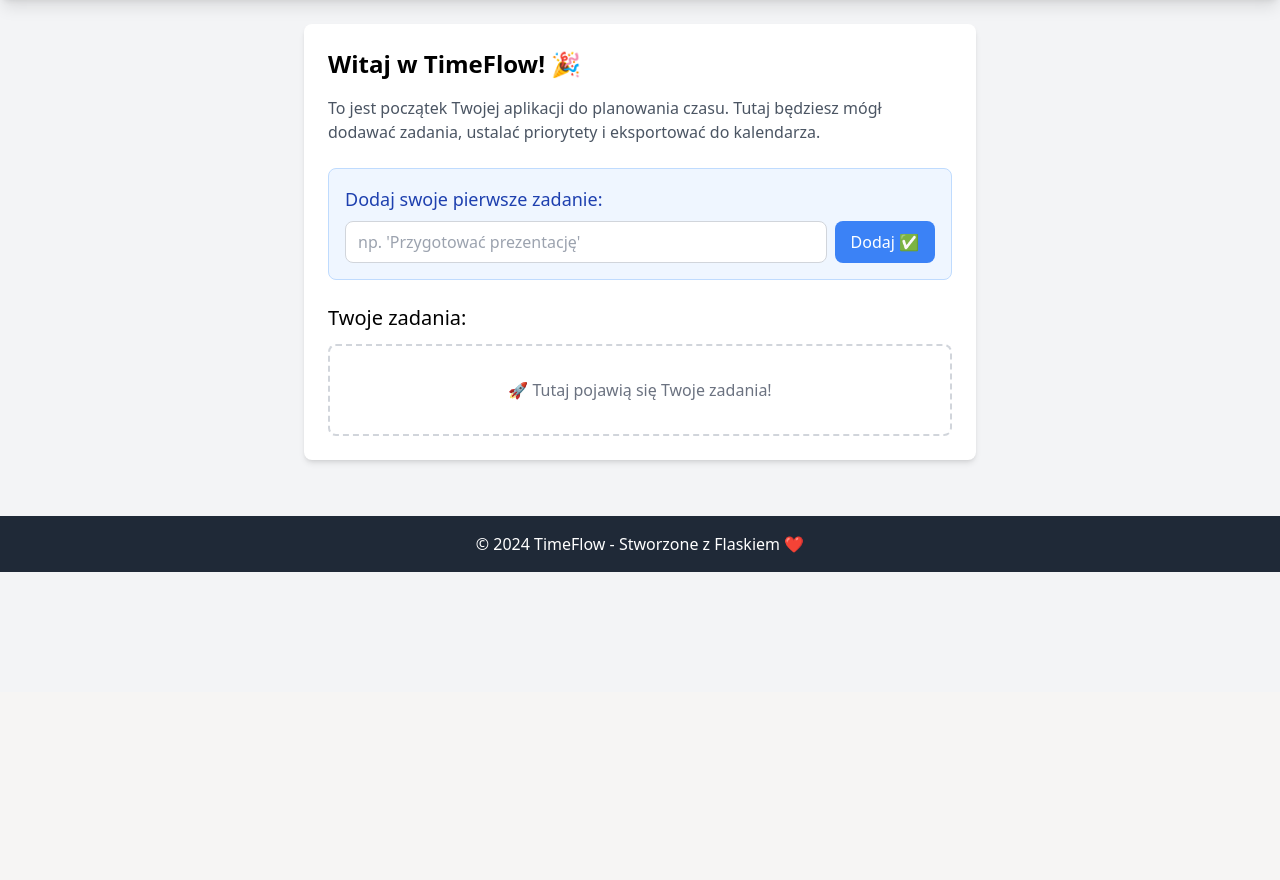
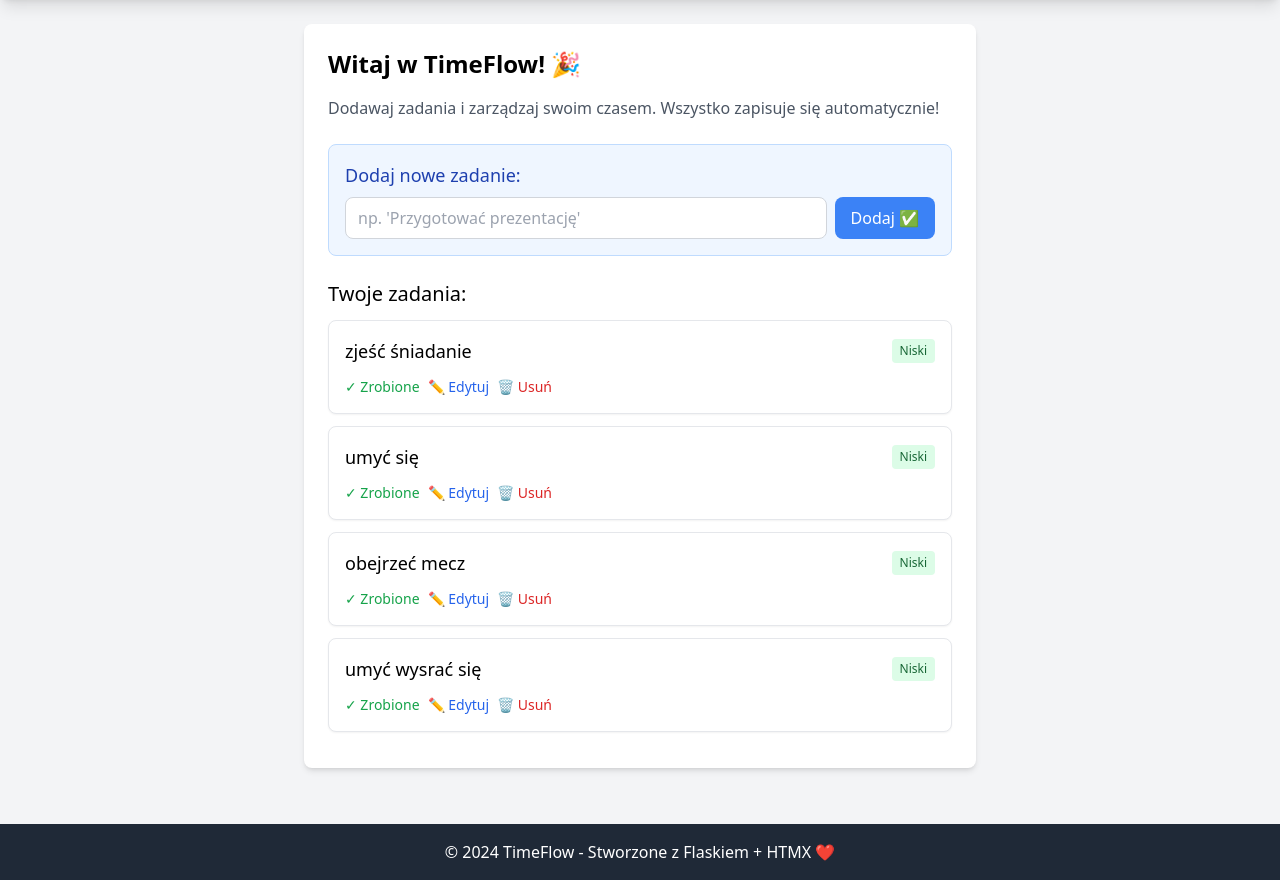
Before and after one commit to GreenDude5/TimeFlow, a Flask app: page / in a window 1280 px wide. Shown: the part 108-988 px from the top of the page. Before the commit the page ends 680 px from the top, so only its background shows below. Run offline with Flask 3, Linux system fonts and the light colour scheme; some libraries are stand-ins or nearby versions.

Commit message:
added some stuff

```diff
--- a/app.py
+++ b/app.py
@@ -1,5 +1,6 @@
-from flask import Flask, render_template, request, redirect, url_for
+from flask import Flask, render_template, request, redirect, url_for, jsonify
 from flask_sqlalchemy import SQLAlchemy
+from datetime import datetime
 import os
 
 
@@ -9,6 +10,7 @@ app = Flask(__name__)
 basedir = os.path.abspath(os.path.dirname(__file__))
 app.config['SQLALCHEMY_DATABASE_URI'] = 'sqlite:///' + os.path.join(basedir, 'database', 'app.db')
 app.config['SQLALCHEMY_TRACK_MODIFICATION'] = False
+app.config['SQLALCHEMY_SECRET_KEY'] = 'klucz_tymaczoswy'
 
 
 db = SQLAlchemy(app)
@@ -17,12 +19,46 @@ db = SQLAlchemy(app)
 class Task(db.Model):
     id = db.Column(db.Integer, primary_key=True)
     title = db.Column(db.String(100), nullable=False)
+    description = db.Column(db.String(200))
+    priority = db.Column(db.Integer, default=5)
+    due_date = db.Column(db.DateTime)
     completed = db.Column(db.Boolean, default=False)
+    created_at = db.Column(db.DateTime, default=datetime.now())
+
+    def to_dict(self):
+        return {
+            'id' : self.id,
+            'title' : self.title,
+            'description' : self.description,
+            'priority' : self.priority,
+            'due_date' : self.due_date,
+            'completed' : self.completed,
+            'created_at' : self.created_at
+        }
 
 
 @app.route('/')
 def index():
-    return render_template('index.html')
+    tasks = Task.query.order_by(Task.priority, Task.due_date).all()
+    return render_template('index.html', tasks=tasks)
+
+
+@app.route('/add_task', methods=['POST'])
+def add_task():
+    title = request.form.get('title')
+
+    if(title):
+        new_task = Task(title=title)
+        db.session.add(new_task)
+        db.session.commit()
+
+    return redirect(url_for('index'))
+
+
+@app.route('/api/tasks')
+def api_tasks():
+    tasks = Task.query.order_by(Task.priority, Task.due_date).all()
+    return jsonify([task.to_dict() for task in tasks])
 
 
 if __name__ == "__main__":
--- a/templates/index.html
+++ b/templates/index.html
@@ -4,12 +4,12 @@
     <meta charset="UTF-8">
     <meta name="viewport" content="width=device-width, initial-scale=1.0">
     <title>TimeFlow - Mój Planer</title>
-    <!-- Ładujemy Tailwind CSS - jak włączamy stylowanie -->
     <script src="https://cdn.tailwindcss.com"></script>
+    <!-- Ładujemy HTMX -->
+    <script src="https://unpkg.com/htmx.org@1.9.10"></script>
 </head>
 <body class="bg-gray-100 min-h-screen">
 
-    <!-- Nagłówek - jak okładka książki -->
     <header class="bg-blue-600 text-white p-6 shadow-lg">
         <div class="container mx-auto">
             <h1 class="text-3xl font-bold">⏰ TimeFlow</h1>
@@ -17,24 +17,24 @@
         </div>
     </header>
 
-    <!-- Główna zawartość - jak strony w książce -->
     <main class="container mx-auto p-6">
         <div class="bg-white rounded-lg shadow-md p-6 max-w-2xl mx-auto">
             <h2 class="text-2xl font-semibold mb-4">Witaj w TimeFlow! 🎉</h2>
 
             <p class="text-gray-600 mb-6">
-                To jest początek Twojej aplikacji do planowania czasu.
-                Tutaj będziesz mógł dodawać zadania, ustalać priorytety i eksportować do kalendarza.
+                Dodawaj zadania i zarządzaj swoim czasem. Wszystko zapisuje się automatycznie!
             </p>
 
-            <!-- Prosty formularz - jak kwestionariusz -->
-            <div class="bg-blue-50 border border-blue-200 rounded-lg p-4">
-                <h3 class="text-lg font-medium text-blue-800 mb-2">Dodaj swoje pierwsze zadanie:</h3>
+            <!-- Formularz do dodawania zadań z HTMX -->
+            <div class="bg-blue-50 border border-blue-200 rounded-lg p-4 mb-6">
+                <h3 class="text-lg font-medium text-blue-800 mb-2">Dodaj nowe zadanie:</h3>
 
-                <form class="flex gap-2">
+                <form hx-post="/add_task" hx-target="#task-list" hx-swap="innerHTML" class="flex gap-2">
                     <input type="text"
+                           name="title"
                            placeholder="np. 'Przygotować prezentację'"
-                           class="flex-1 px-3 py-2 border border-gray-300 rounded-lg focus:outline-none focus:ring-2 focus:ring-blue-500">
+                           class="flex-1 px-3 py-2 border border-gray-300 rounded-lg focus:outline-none focus:ring-2 focus:ring-blue-500"
+                           required>
 
                     <button type="submit"
                             class="bg-blue-500 text-white px-4 py-2 rounded-lg hover:bg-blue-600 transition-colors">
@@ -43,19 +43,65 @@
                 </form>
             </div>
 
-            <!-- Miejsce na listę zadań -->
+            <!-- Lista zadań - TERAZ DZIAŁA! -->
             <div class="mt-6">
                 <h3 class="text-xl font-medium mb-3">Twoje zadania:</h3>
-                <div class="text-gray-500 text-center py-8 border-2 border-dashed border-gray-300 rounded-lg">
-                    🚀 Tutaj pojawią się Twoje zadania!
+
+                <div id="task-list">
+                    {% if tasks %}
+                        <!-- Pokazujemy zadania jeśli są -->
+                        {% for task in tasks %}
+                        <div class="bg-white border border-gray-200 rounded-lg p-4 mb-3 shadow-sm hover:shadow-md transition-shadow">
+                            <div class="flex items-center justify-between">
+                                <div class="flex items-center space-x-3">
+                                    <span class="text-lg {% if task.completed %}line-through text-gray-400{% endif %}">
+                                        {{ task.title }}
+                                    </span>
+                                </div>
+                                <div class="flex items-center space-x-2">
+                                    <!-- Priorytet -->
+                                    {% if task.priority == 1 %}
+                                        <span class="bg-red-100 text-red-800 text-xs px-2 py-1 rounded">Wysoki</span>
+                                    {% elif task.priority == 2 %}
+                                        <span class="bg-yellow-100 text-yellow-800 text-xs px-2 py-1 rounded">Średni</span>
+                                    {% else %}
+                                        <span class="bg-green-100 text-green-800 text-xs px-2 py-1 rounded">Niski</span>
+                                    {% endif %}
+
+                                    <!-- Data -->
+                                    {% if task.due_date %}
+                                        <span class="text-gray-500 text-sm">
+                                            {{ task.due_date.strftime('%d.%m.%Y') }}
+                                        </span>
+                                    {% endif %}
+                                </div>
+                            </div>
+
+                            <!-- Opis -->
+                            {% if task.description %}
+                                <p class="text-gray-600 mt-2 text-sm">{{ task.description }}</p>
+                            {% endif %}
+
+                            <div class="mt-3 flex space-x-2">
+                                <button class="text-green-600 hover:text-green-800 text-sm">✓ Zrobione</button>
+                                <button class="text-blue-600 hover:text-blue-800 text-sm">✏️ Edytuj</button>
+                                <button class="text-red-600 hover:text-red-800 text-sm">🗑️ Usuń</button>
+                            </div>
+                        </div>
+                        {% endfor %}
+                    {% else %}
+                        <!-- Pokazujemy gdy nie ma zadań -->
+                        <div class="text-gray-500 text-center py-8 border-2 border-dashed border-gray-300 rounded-lg">
+                            🎉 Brak zadań! Dodaj swoje pierwsze zadanie powyżej.
+                        </div>
+                    {% endif %}
                 </div>
             </div>
         </div>
     </main>
 
-    <!-- Stopka - jak podpis na końcu książki -->
     <footer class="bg-gray-800 text-white text-center p-4 mt-8">
-        <p>© 2024 TimeFlow - Stworzone z Flaskiem ❤️</p>
+        <p>© 2024 TimeFlow - Stworzone z Flaskiem + HTMX ❤️</p>
     </footer>
 
 </body>
```
Also changed, not shown: database/app.db.
